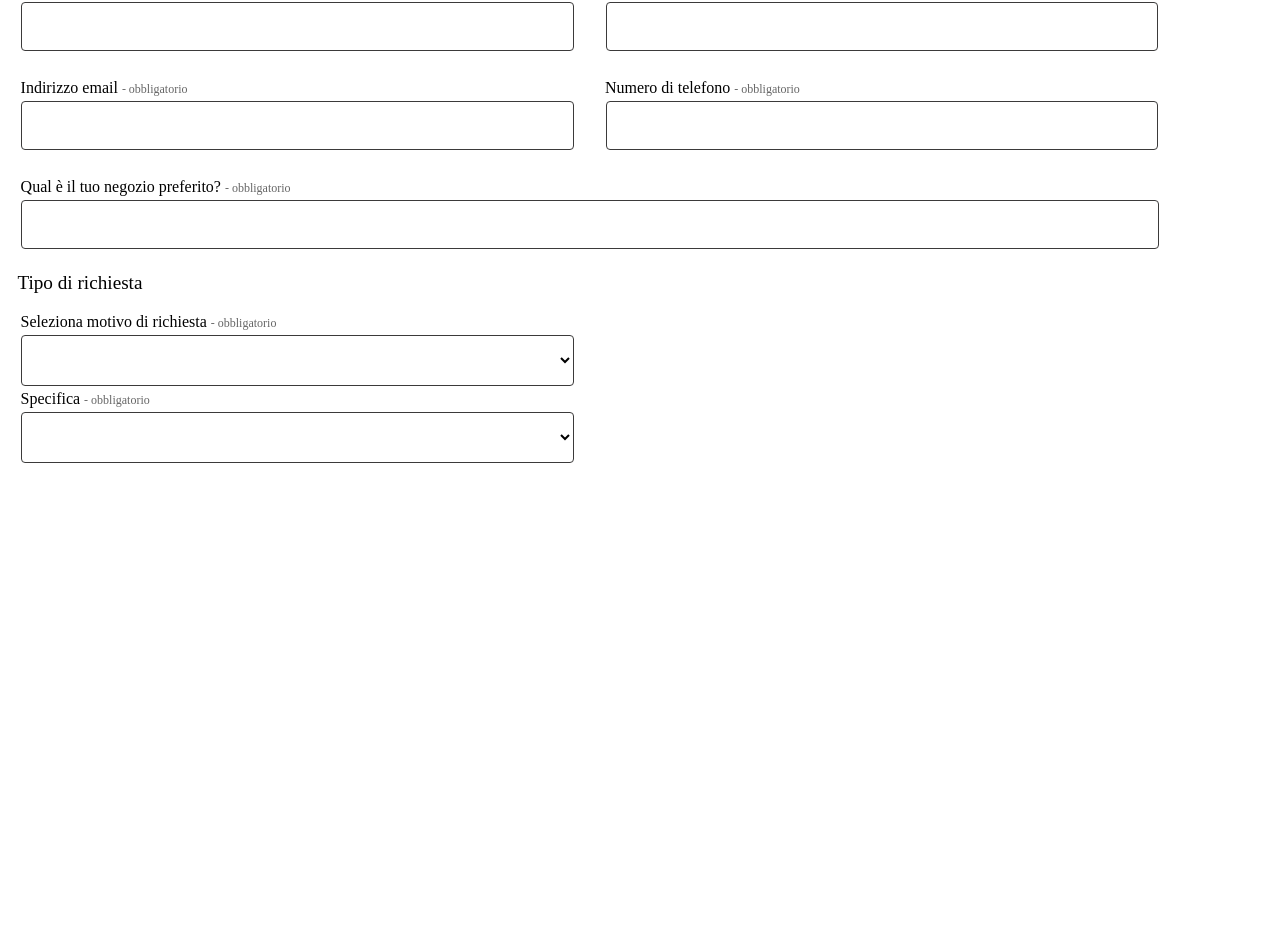
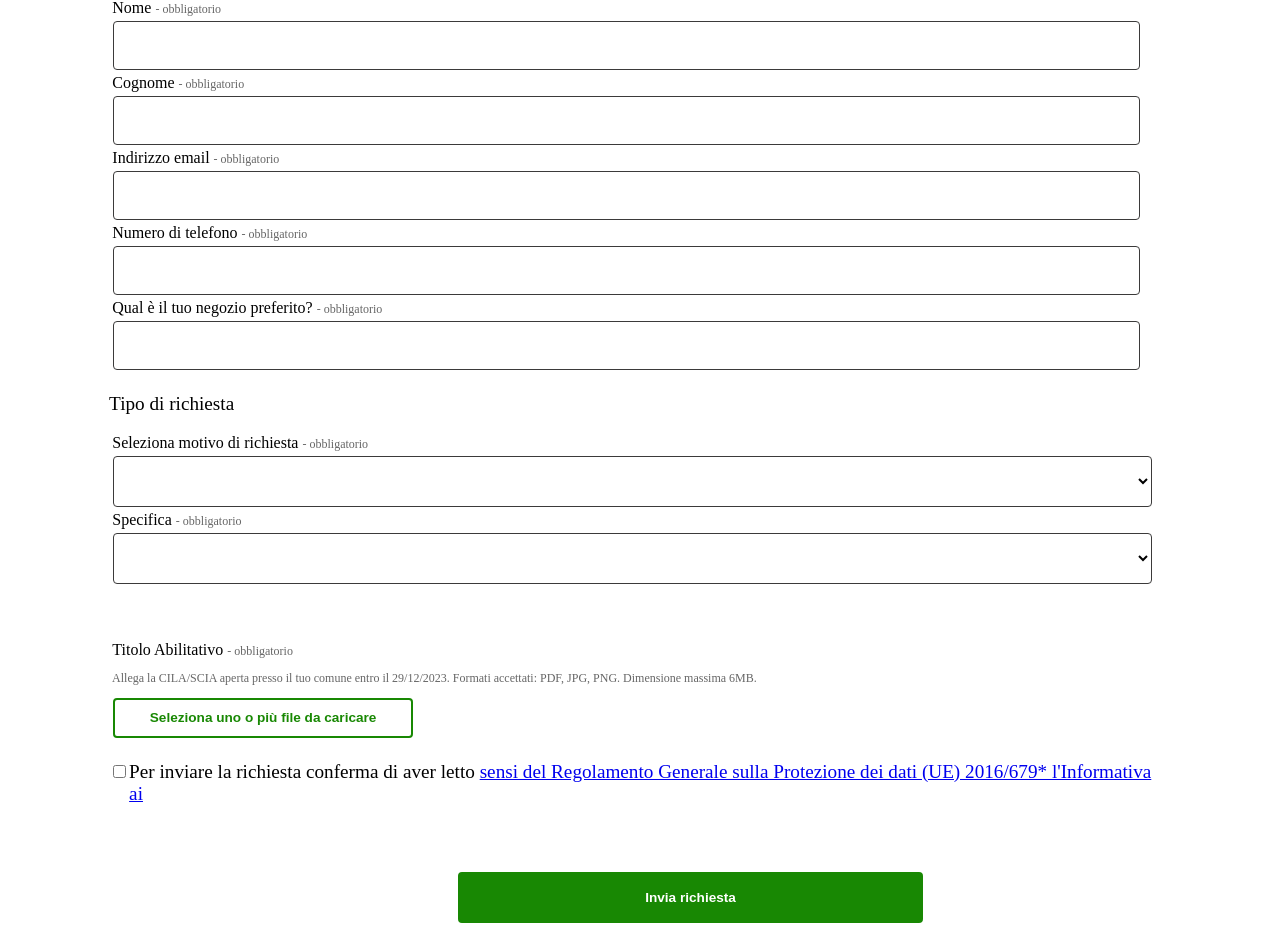
Before and after one commit to Muratkyn/vue-forms, a Vue app: page / in a window 1280 px wide. Shown: the part 321-1273 px from the top of the page. Before the commit the page ends 852 px from the top, so only its background shows below. Built offline with nearby package versions, Linux system fonts and the light colour scheme.

Commit message:
form resposive

```diff
--- a/src/components/VueForm.vue
+++ b/src/components/VueForm.vue
@@ -1,6 +1,6 @@
 <template>
   <div class="container">
-    <div>
+    <div class="container-wrapper">
       <h1>Barriere Architettoniche - Sif 75%</h1>
       <hr />
       <p>
@@ -26,7 +26,7 @@
         </div>
       </div>
       <p>Tipo di richiesta</p>
-      <div class="table-container">
+      <div class="table-container2">
         <div class="secondItem-wrapper">
           <label :for="requestType.name1"
             >{{ requestType.label1 }}
@@ -36,7 +36,7 @@
             @change="handleSelectChange(data.requestType)"
             :name="requestType.label1"
             :id="requestType.name1"
-            class="input-field"
+            class="input-field__request"
             v-model="data.requestType"
           >
             <option
@@ -54,7 +54,7 @@
           <select
             :name="requestType.label2"
             :id="requestType.name2"
-            class="input-field"
+            class="input-field__request"
             v-model="data.requestSpecific"
           >
             <option
@@ -65,7 +65,48 @@
               {{ option.label }}
             </option>
           </select>
+          <div class="upload-container">
+            <label
+              >Titolo Abilitativo
+              <span> - obbligatorio</span>
+              <p class="text-info">
+                Allega la CILA/SCIA aperta presso il tuo comune entro il
+                29/12/2023. Formati accettati: PDF, JPG, PNG. Dimensione massima
+                6MB.
+              </p>
+            </label>
+            <button class="upload-button" @click="uploadDocument">
+              Seleziona uno o più file da caricare
+            </button>
+            <input
+              ref="fileInput"
+              type="file"
+              id="getFile"
+              style="display: none"
+              multiple
+              @change="(event) => handleFileUpload(event)"
+            />
+            <div v-for="image in data.customerImage">
+              <p>{{ image.name }}</p>
+              <button></button>
+            </div>
+            <div class="condition-input">
+              <input type="checkbox" />
+              <p>
+                Per inviare la richiesta conferma di aver letto
+                <a
+                  href="https://www.leroymerlin.it/leroy-merlin-privacy-policy.html"
+                >
+                  sensi del Regolamento Generale sulla Protezione dei dati (UE)
+                  2016/679* l'Informativa ai
+                </a>
+              </p>
+            </div>
+          </div>
         </div>
+      </div>
+      <div class="send-request">
+        <button class="request-button">Invia richiesta</button>
       </div>
     </div>
   </div>
@@ -84,6 +125,7 @@ type Data = {
   customerNegozio: string;
   requestType: string;
   requestSpecific: string;
+  customerImage: File[];
 };
 
 const handleSelectChange = (requestTypeName: string) => {
@@ -100,8 +142,21 @@ const data = ref<Data>({
   customerNegozio: "",
   requestType: "",
   requestSpecific: "",
+  customerImage: [] as File[],
 });
 
+const fileInput = ref<HTMLInputElement>();
+
+const uploadDocument = () => {
+  fileInput.value!.click();
+};
+
+const handleFileUpload = (event: Event) => {
+  const files = (event.target as HTMLInputElement).files;
+  if (!files) return;
+  const selectedFiles = Array.from(files);
+  data.value.customerImage.push(...selectedFiles);
+};
 const options = ref<{ name: string; label: string; value: number }[]>([]);
 
 watch(data.value, (newVal, oldVal) => console.log(newVal));
@@ -114,6 +169,14 @@ watch(data.value, (newVal, oldVal) => console.log(newVal));
   align-items: center;
   margin: 4rem auto;
   box-sizing: border-box;
+  max-width: 100%;
+  overflow-x: hidden;
+}
+.container-wrapper {
+  display: flex;
+  flex-flow: column;
+  margin-left: 8%;
+  max-width: 100%;
 }
 
 h1 {
@@ -139,9 +202,11 @@ p {
 .table-container {
   display: flex;
   flex-flow: row wrap;
-  gap: 1.5rem;
 }
-
+.table-container2 {
+  display: flex;
+  flex-flow: row wrap;
+}
 .firstItem-wrapper {
   display: flex;
   flex-direction: column;
@@ -149,32 +214,34 @@ p {
 }
 
 .firstItem-wrapper:last-child {
-  flex-basis: 92%;
+  flex-basis: 90%;
 }
 
 @media screen and (max-width: 768px) {
-  .firstItem-wrapper {
-    flex-basis: 95%;
+  .firstItem-wrapper,
+  .secondItem-wrapper {
+    flex-basis: 90%;
+    margin-right: 0;
   }
-  .firstItem-wrapper:last-child {
-    flex-basis: 95%;
+
+  #app button {
+    width: auto;
+  }
+
+  .upload-button {
+    width: auto;
+  }
+
+  .secondItem-wrapper {
+    flex-basis: 80%;
   }
 }
 
 .secondItem-wrapper {
   display: flex;
   flex-direction: column;
-  flex-basis: 45%;
 }
 
-@media screen and (max-width: 768px) {
-  .secondItem-wrapper {
-    flex-basis: 95%;
-  }
-  .secondItem-wrapper:last-child {
-    flex-basis: 95%;
-  }
-}
 .input-field {
   padding: 1rem;
   margin: 4px;
@@ -184,6 +251,7 @@ p {
   /* box-shadow: 0 2px 4px rgba(0, 0, 0, 0.1); */
   transition: 0.3s ease;
   background-color: white;
+  margin-right: 1rem;
 }
 
 .input-field:focus {
@@ -191,6 +259,12 @@ p {
   box-shadow: 0 4px 8px rgba(0, 0, 0, 0.2);
 }
 
+.text-info {
+  font-size: small;
+  font-size: 0.75rem;
+  color: #666;
+  margin-left: 3px;
+}
 label {
   margin-left: 0.2rem;
 }
@@ -198,4 +272,79 @@ span {
   font-size: 0.75rem;
   color: #666;
 }
+
+.upload-container {
+  margin-top: 5%;
+}
+
+.request-inputs {
+  display: flex;
+  justify-content: center;
+  flex-flow: column wrap;
+  width: 1000px;
+}
+.upload-button {
+  font-weight: 600;
+  font-size: 0.85rem;
+  display: flex;
+  width: 300px;
+  height: 40px;
+  justify-content: center;
+  align-items: center;
+  color: #188803;
+  background: white;
+  padding: 1rem;
+  margin: 4px;
+  border-radius: 4px;
+  padding: 1rem;
+  margin: 4px;
+  border-radius: 4px;
+  border: solid 2px #188803;
+}
+
+.condition-input {
+  display: flex;
+  justify-content: center;
+  align-items: baseline;
+}
+
+.input-field__request {
+  padding: 1rem;
+  margin: 4px;
+  border-radius: 4px;
+  border-style: none;
+  border: rgb(59, 58, 58) solid 1px;
+  transition: 0.3s ease;
+  background-color: white;
+  width: auto;
+}
+
+.send-request {
+  width: 100%;
+  display: flex;
+  justify-content: center;
+  margin-top: 3rem;
+}
+
+.request-button {
+  font-weight: 600;
+  font-size: 0.85rem;
+  display: flex;
+  justify-content: center;
+  align-items: center;
+  color: white;
+  background: #188803;
+  padding: 1rem;
+  border-radius: 4px;
+  border: solid 2px #188803;
+  width: 40%;
+}
+
+@media screen and (max-width: 1300px) {
+  .firstItem-wrapper,
+  .secondItem-wrapper {
+    flex-basis: 90%;
+    margin-right: 4.5%;
+  }
+}
 </style>
```
